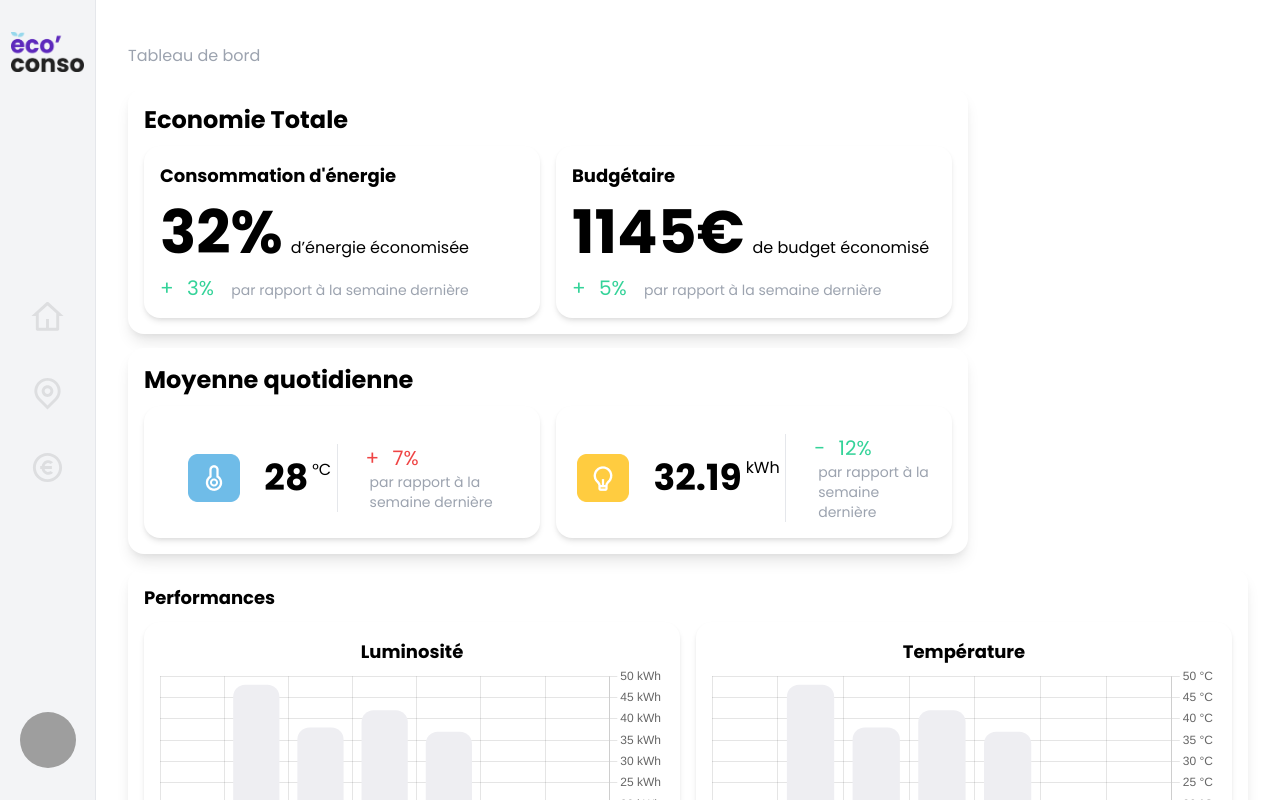
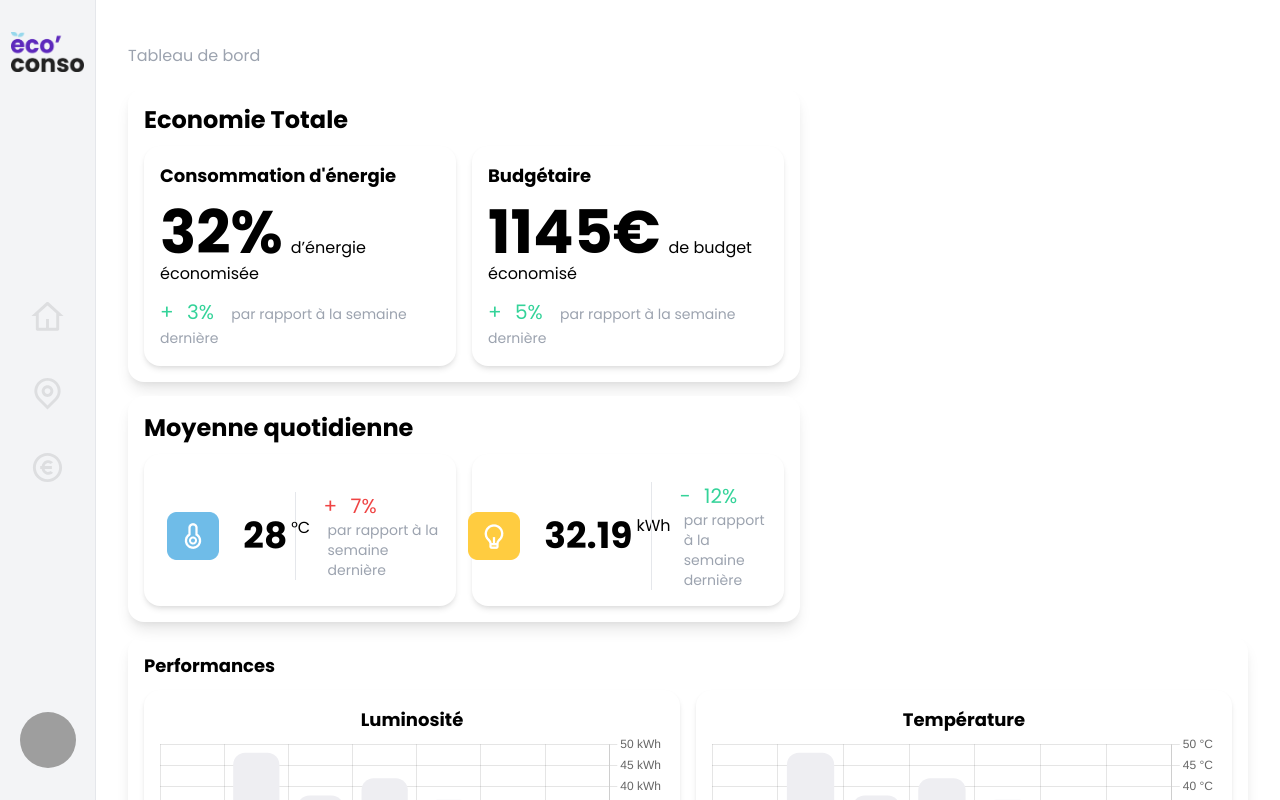
Before and after one commit to bryanFerreiraJS/IoT10, a Vue app: page / in a window 1280 px wide. Shown: the top 800 px of the page. Built offline with nearby package versions, Linux system fonts and the light colour scheme; no server answers; grey boxes are pictures that could not be loaded; what @tailwindcss/typography would draw is missing.

Commit message:
fix meteo 1024px

```diff
--- a/src/views/Dashboard.vue
+++ b/src/views/Dashboard.vue
@@ -26,13 +26,16 @@
   .list-dashboard-items{
     flex-direction: row;
   }
-  .col-1{
-    width: 75%;
+
+  @media screen and (min-width: 1024px) {
+    .col-1{
+      width: 60%;
+    }
+    .col-2{
+      width: 40%;
+    }
   }
-  .col-2{
-    width: 25%;
-  }
-  @media screen and (max-width: 1100px) {
+  @media screen and (max-width: 1023px) {
     .list-dashboard-items{
       flex-direction: column;
     }
```
